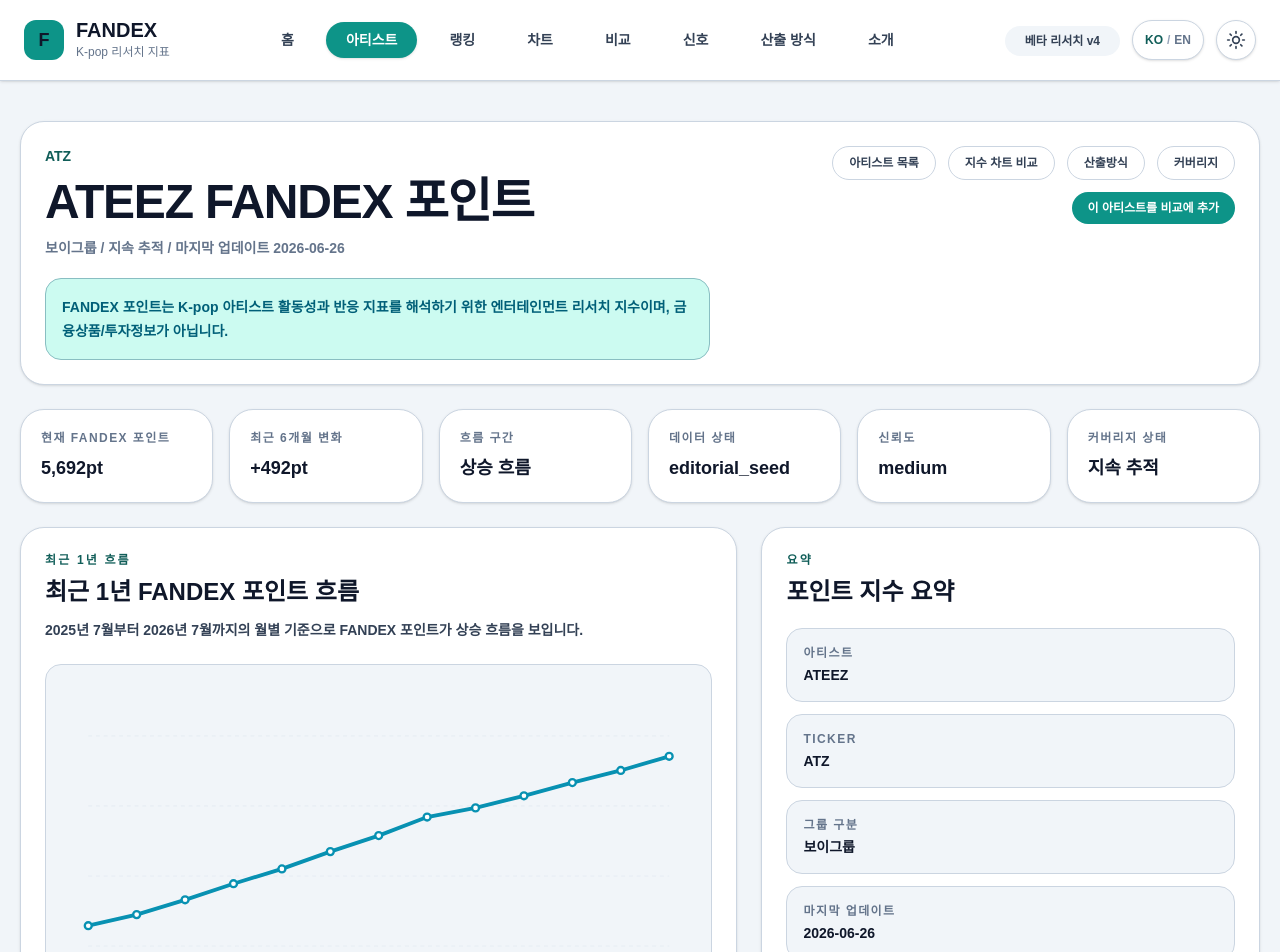
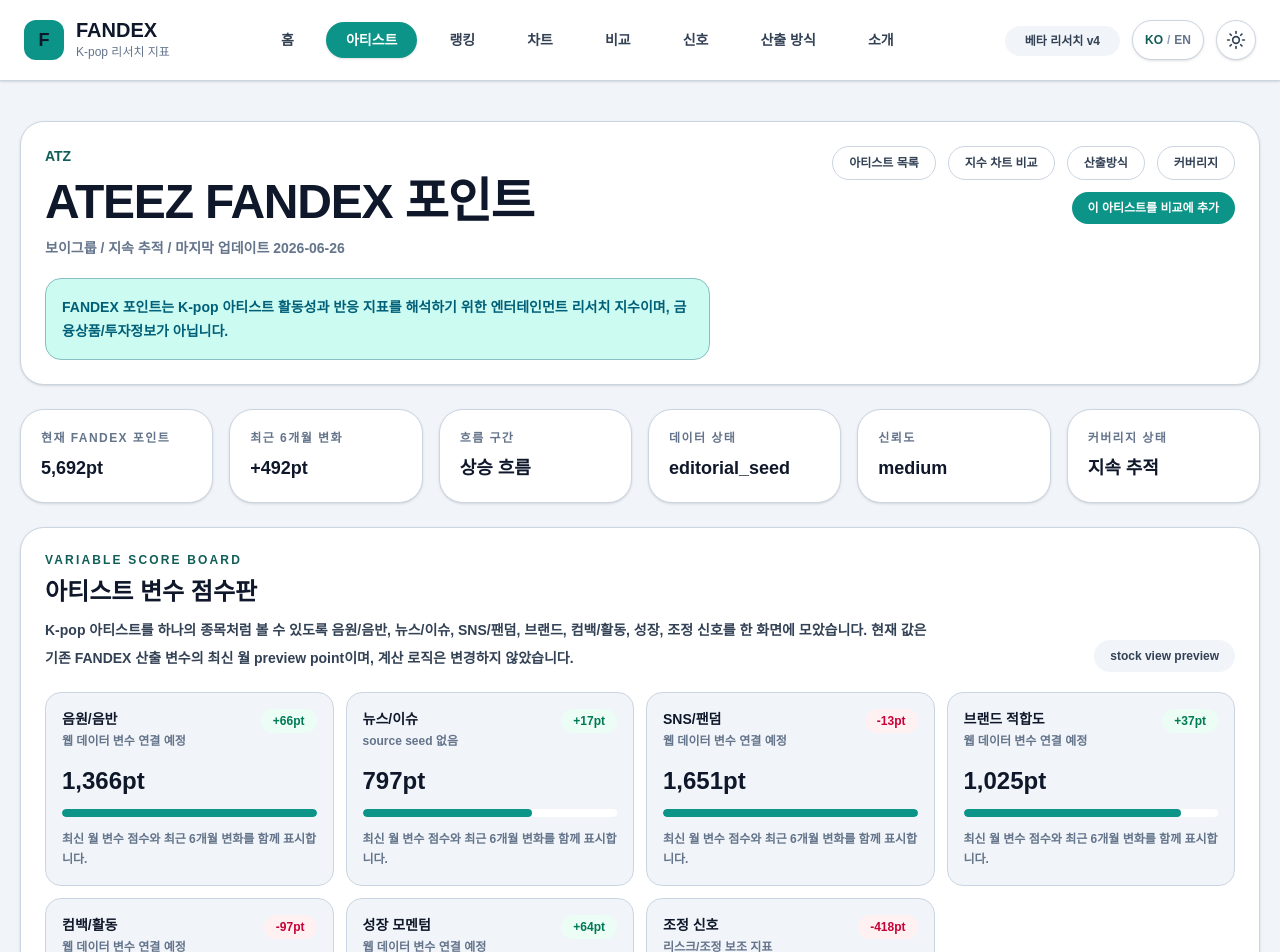
Before and after one commit to kpopmaker/fandex, a Next.js app: page /artists/ateez in a window 1280 px wide. Shown: the top 952 px of the page. Built offline with nearby package versions, Linux system fonts and the light colour scheme.

Commit message:
feat: add artist variable score breakdown panel

```diff
--- a/app/artists/[artistId]/page.tsx
+++ b/app/artists/[artistId]/page.tsx
@@ -213,6 +213,23 @@
   return artistIndexChartProfiles.find((profile) => profile.artistId === artistId);
 }
 
+function getVariableEvidenceLabel(
+  variableKey: ArtistStockVariableKey,
+  newsIssueSourceCount: number,
+) {
+  if (variableKey === 'newsIssuePoint') {
+    return newsIssueSourceCount > 0
+      ? `${newsIssueSourceCount}개 source seed 연결`
+      : 'source seed 없음';
+  }
+
+  if (variableKey === 'riskAdjustmentPoint') {
+    return '리스크/조정 보조 지표';
+  }
+
+  return '웹 데이터 변수 연결 예정';
+}
+
 function createLinePath(
   points: LineChartPoint[],
   width: number,
@@ -278,6 +295,10 @@
   const fandexDelta = calculateSixMonthDelta(sixMonthHistory);
   const trendBand = getIndexTrendBand(oneYearHistory);
   const selectedSeries = getSelectedVariableSeries(profile, selectedVariables);
+  const allVariableSeries = getSelectedVariableSeries(
+    profile,
+    getAvailableStockVariables().map((variable) => variable.variableKey),
+  );
   const strongestVariables = getStrongestVariables(profile, 3);
   const recentIssues = getArtistRecentIssueSignals(profile.artistId, 10);
   const metricBreakdown = getLatestArtistMetricBreakdown(profile.artistId);
@@ -350,6 +371,45 @@
           <MetricCard label="데이터 상태" value={latestPoint.dataStatus} />
           <MetricCard label="신뢰도" value={latestPoint.confidenceLevel} />
           <MetricCard label="커버리지 상태" value={coverageStatusLabels[profile.coverageStatus]} />
+        </section>
+
+        <section className="rounded-3xl border border-slate-200 bg-white p-6 shadow-sm dark:border-slate-800 dark:bg-slate-950">
+          <div className="flex flex-col gap-3 lg:flex-row lg:items-end lg:justify-between">
+            <div>
+              <p className="text-xs font-black uppercase tracking-[0.18em] text-cyan-600 dark:text-cyan-300">
+                variable score board
+              </p>
+              <h2 className="mt-2 text-2xl font-black">아티스트 변수 점수판</h2>
+              <p className="mt-2 max-w-4xl text-sm font-bold leading-7 text-slate-600 dark:text-slate-300">
+                K-pop 아티스트를 하나의 종목처럼 볼 수 있도록 음원/음반,
+                뉴스/이슈, SNS/팬덤, 브랜드, 컴백/활동, 성장, 조정 신호를 한 화면에
+                모았습니다. 현재 값은 기존 FANDEX 산출 변수의 최신 월 preview point이며,
+                계산 로직은 변경하지 않았습니다.
+              </p>
+            </div>
+            <span className="rounded-full bg-slate-100 px-4 py-2 text-xs font-black text-slate-600 dark:bg-slate-900 dark:text-slate-300">
+              stock view preview
+            </span>
+          </div>
+
+          <div className="mt-5 grid gap-3 md:grid-cols-2 xl:grid-cols-4">
+            {allVariableSeries.map((series) => (
+              <VariableScoreBreakdownCard
+                key={series.variableKey}
+                evidenceLabel={getVariableEvidenceLabel(
+                  series.variableKey,
+                  newsIssueSourceSummary.itemCount,
+                )}
+                series={series}
+              />
+            ))}
+          </div>
+
+          <p className="mt-5 rounded-2xl border border-cyan-200 bg-cyan-50 p-4 text-sm font-bold leading-7 text-cyan-800 dark:border-cyan-400/20 dark:bg-cyan-400/10 dark:text-cyan-100">
+            이 점수판은 아티스트별 변수 흐름을 읽기 위한 read-only preview입니다.
+            뉴스/이슈 변수는 현재 source seed 연결 상태를 함께 표시하며, 외부 API나
+            DB를 새로 연결하지 않습니다.
+          </p>
         </section>
 
         <section className="grid gap-6 xl:grid-cols-[1.18fr_0.82fr]">
@@ -1039,6 +1099,51 @@
   );
 }
 
+function VariableScoreBreakdownCard({
+  evidenceLabel,
+  series,
+}: {
+  evidenceLabel: string;
+  series: ArtistStockVariableSeries;
+}) {
+  const barWidth = Math.min(Math.max(Math.abs(series.latestPoint) / 1200, 0.08), 1) * 100;
+  const deltaClassName =
+    series.sixMonthDelta >= 0
+      ? 'bg-emerald-50 text-emerald-700 dark:bg-emerald-400/10 dark:text-emerald-200'
+      : 'bg-rose-50 text-rose-700 dark:bg-rose-400/10 dark:text-rose-200';
+
+  return (
+    <article className="rounded-2xl border border-slate-200 bg-slate-50 p-4 dark:border-slate-800 dark:bg-slate-900/60">
+      <div className="flex items-start justify-between gap-3">
+        <div>
+          <p className="text-sm font-black text-slate-950 dark:text-white">
+            {series.displayName}
+          </p>
+          <p className="mt-1 text-xs font-bold text-slate-500 dark:text-slate-400">
+            {evidenceLabel}
+          </p>
+        </div>
+        <span className={`rounded-full px-3 py-1 font-mono text-xs font-black ${deltaClassName}`}>
+          {formatDelta(series.sixMonthDelta)}
+        </span>
+      </div>
+
+      <p className="mt-4 font-mono text-2xl font-black text-slate-950 dark:text-white">
+        {formatPoint(series.latestPoint)}
+      </p>
+      <div className="mt-3 h-2 overflow-hidden rounded-full bg-white dark:bg-slate-950">
+        <div
+          className="h-full rounded-full bg-cyan-500"
+          style={{ width: `${barWidth}%` }}
+        />
+      </div>
+      <p className="mt-3 text-xs font-bold leading-5 text-slate-500 dark:text-slate-400">
+        최신 월 변수 점수와 최근 6개월 변화를 함께 표시합니다.
+      </p>
+    </article>
+  );
+}
+
 function MetricBreakdownCard({ item }: { item: ArtistMetricBreakdownItem }) {
   return (
     <article className="rounded-2xl border border-slate-200 bg-slate-50 p-4 dark:border-slate-800 dark:bg-slate-900/60">
```
